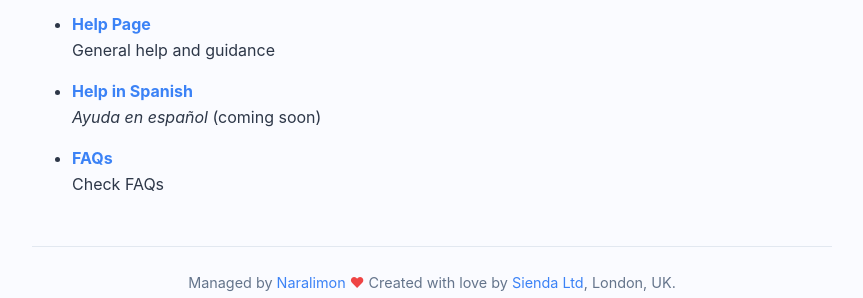
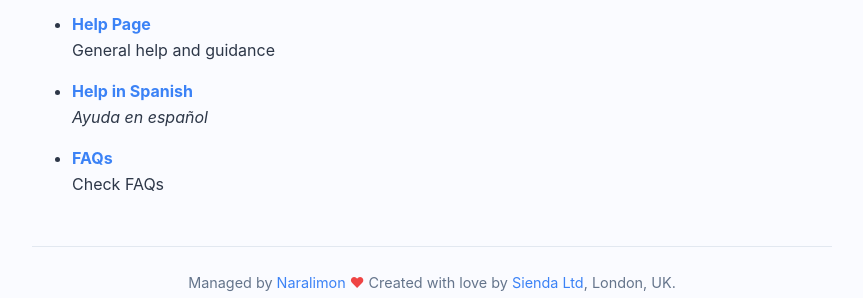
Before and after one commit to hub-naralimon/kb, a Jekyll site: the page built from goalverse/legal.md, in a window 1280 px wide. Shown: the part 1863-2161 px from the top of the page, without its empty margins (208-1071 px from the left). Built offline with Jekyll 4.4.1, drawn with Linux system fonts in a browser that asks for light colours; our own code applies the rules of GitHub Pages for plain Markdown files.

Commit message:
Update legal.md

```diff
--- a/goalverse/legal.md
+++ b/goalverse/legal.md
@@ -70,8 +70,8 @@
 - **[Help Page](../index.html)**
   General help and guidance
 
-- **[Help in Spanish](../es/)**
-  *Ayuda en español* (coming soon)
+- **[Help in Spanish](../es/ayuda.html)**
+  *Ayuda en español*
 
-- **[FAQs](../faq.html)**
+- **[FAQs](../faqs.html)**
   Check FAQs
```
